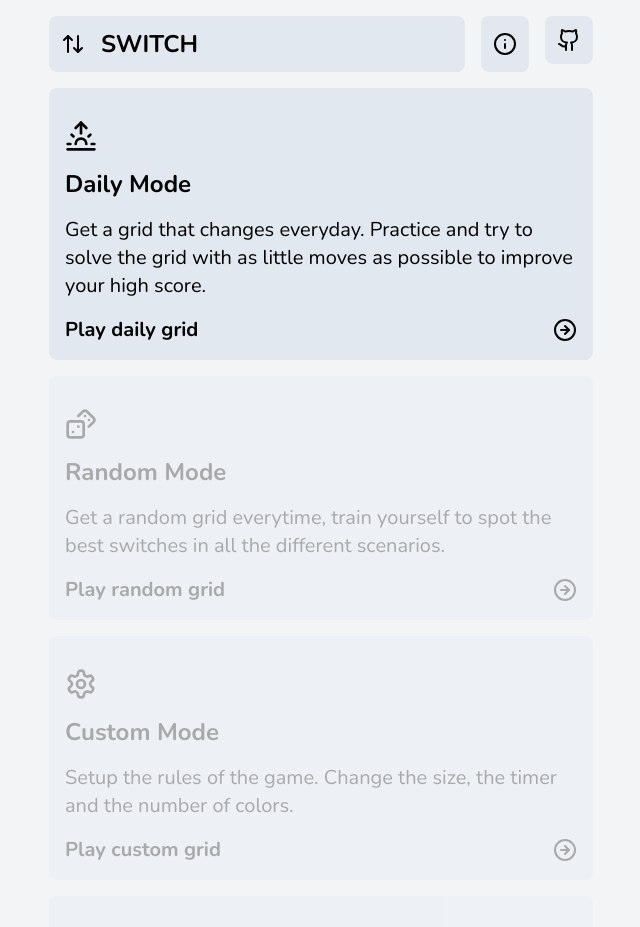
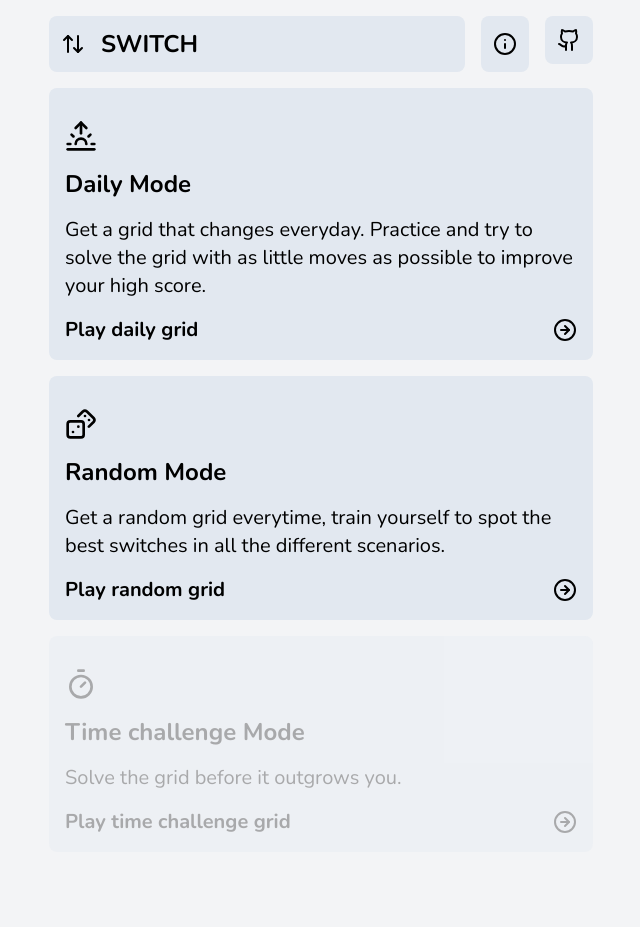
Before and after one commit to essenlive/switch, a Next.js app: page / in a window 1280 px wide. Shown: the top 927 px of the page, without its empty margins (319-959 px from the left). After the commit the page ends 884 px from the top, so only its background shows below. Built offline with nearby package versions, Linux system fonts and the light colour scheme.

Commit message:
Re added random mode and corrected reset bug

```diff
--- a/app/[mode]/page.tsx
+++ b/app/[mode]/page.tsx
@@ -2,20 +2,23 @@
 
 import { useMachine } from '@xstate/react';
 import switchMachine from "@/lib/switchMachine"
-import { useEffect, useMemo } from 'react'
+import { useEffect, useMemo, useState } from 'react'
 import { EndScreen } from "@/components/endScreen";
 import { Score } from "@/components/score";
 import { Grid } from "@/components/grid";
-import { useSearchParams, useRouter } from 'next/navigation'
+import { useSearchParams, useParams, useRouter } from 'next/navigation'
 import { matrixFromParams } from "@/lib/matrixHelpers"
 import { useToast } from "@/hooks/use-toast";
 import { useControls } from '@/hooks/use-controls';
 
+import { getRandomString } from "@/lib/utils";
 
 export default function Page() {
   const router = useRouter()
   const { toast } = useToast()
+  const { mode } = useParams<{ mode: string }>()
   const searchParams = useSearchParams()
+
 
 
   const { validParams, error, input } = useMemo(() => matrixFromParams({
@@ -38,6 +41,13 @@ export default function Page() {
   }, [validParams, toast, error, router]);
 
   const [snapshot, send] = useMachine(switchMachine, { input: input });
+
+  // Add random string to useEffect to avoid hydration errrors
+  const [randomString, setRandomString] = useState("");
+  useEffect(()=>{
+    setRandomString(getRandomString());
+    send({ type: "restart_game", params: { input } })
+  },[input, send])
 
   const gestureHandlers = useControls({
     "SwipeUp": () => {send({type : "input_move", params : {direction : "up"}})},
@@ -73,6 +83,7 @@ export default function Page() {
       }
       <Score
         className={""}
+        randomUrl={ mode === "r" ? `/r?s=${randomString}&cs=6x8` : null}
         restart={() => send({ type: 'restart_game', params: { input: null } })}
         score={snapshot.context.score}
       />
--- a/app/page.tsx
+++ b/app/page.tsx
@@ -1,10 +1,12 @@
 'use client'
 
 import Link from "next/link";
-import { Sunrise, CircleArrowRight, Timer, Dices, Settings } from "lucide-react";
+import { Sunrise, CircleArrowRight, Timer, Dices } from "lucide-react";
 import { motion } from "motion/react"
 import { useToast } from "@/hooks/use-toast";
 import { getDailyString } from "@/lib/utils";
+import { useState, useEffect } from "react";
+import { getRandomString } from "@/lib/utils";
 
 export default function Home() {
   const { toast } = useToast()
@@ -15,6 +17,13 @@ export default function Home() {
       duration: 5000
     })
   }
+
+    // Add random string to useEffect to avoid hydration errrors
+    const [randomString, setRandomString] = useState("");
+    useEffect(()=>{
+      setRandomString(getRandomString());
+    },[])
+
   return (
     <main className="flex-grow flex flex-col items-stretch justfy-stretch h-full w-full space-y-4">
       <Link
@@ -46,8 +55,16 @@ export default function Home() {
           </motion.div>
       </Link>
 
-      <Link onClick={notAvailable} className="flex-grow " href={""} >
-        <motion.div whileHover={{ scale: 1.05 }} className="flex-grow flex flex-col p-4 bg-slate-200  cursor-not-allowed opacity-30 rounded-lg ">
+      <Link
+        className="flex-grow "
+        href={{
+          pathname: '/r',
+          query: {
+            s: randomString,
+            cs: '6x8'
+          },
+        }} >
+        <motion.div whileHover={{ scale: 1.05 }} className="flex-grow flex flex-col p-4 bg-slate-200  rounded-lg ">
           <div className="py-4">
 
             <Dices size={32} />
@@ -66,27 +83,7 @@ export default function Home() {
           </div >
         </motion.div >
       </Link>
-      <Link onClick={notAvailable} href="" className="flex-grow ">
-        <motion.div whileHover={{ scale: 1.05 }} className="flex-grow flex flex-col p-4 bg-slate-200  cursor-not-allowed opacity-30 rounded-lg">
 
-        <div className="py-4">
-
-          <Settings size={32} />
-        </div>
-        <h2 className="text-2xl font-bold ">
-          Custom Mode
-        </h2>
-        <p className="flex-grow text-xl my-4">
-          Setup the rules of the game. Change the size, the timer and the number of colors.
-        </p>
-        <div  className="flex justify-between items-center">
-          <span className="font-bold text-xl">
-            Play  custom grid
-          </span>
-          <CircleArrowRight />
-          </div>
-        </motion.div>
-      </Link>
       <Link onClick={notAvailable} href="" className="flex-grow ">
         <motion.div whileHover={{ scale: 1.05 }} className="flex-grow flex flex-col p-4 bg-slate-200  cursor-not-allowed opacity-30 rounded-lg">
 
--- a/components/grid.tsx
+++ b/components/grid.tsx
@@ -27,9 +27,9 @@ export function Grid({
 
 
     return (
-        <motion.div className={cn("flex-grow flex items-center justify-center flex-col-reverse", className)} {...props}>
+        <motion.div className={cn("flex-grow flex items-center justify-center flex-col-reverse  gap-2", className)} {...props}>
                  {addPadding(canva, 0).map((row, y) => (
-                    <motion.div key={`y-${y}`} className={`y-${y} flex`}>
+                    <motion.div key={`y-${y}`} className={`y-${y} flex gap-2`}>
                         {row.map((cell, x) => (
 
 
@@ -37,7 +37,7 @@ export function Grid({
                                 whileHover={{ scale: 1.05 }}
                                 key={`x-${x} `}
                                 className={cn(
-                                    "cursor-pointer aspect-square w-5 h-5 m-1 rounded-sm flex justify-center items-center align-middle text-center",
+                                    "cursor-pointer aspect-square w-6 h-6 rounded-sm flex justify-center items-center align-middle text-center",
                                     BLOCK_COLORS[cell],
                                     cursor.y === y && cursor.x === x && BLOCK_COLORS[cursor.value]
                                 )}
--- a/components/score.tsx
+++ b/components/score.tsx
@@ -1,13 +1,16 @@
 import { cn } from "@/lib/utils"
-import { RotateCcw, Trophy, MoveHorizontal } from "lucide-react";
+import { RotateCcw, Trophy, MoveHorizontal, Dices } from "lucide-react";
 import { motion } from "motion/react";
+import Link from "next/link";
 
 export function Score({
     className,
     score,
     restart,
+    randomUrl,
     ...props
 }) {
+
 
 
     return (
@@ -18,6 +21,15 @@ export function Score({
                     {score.current}
                 </span>
             </div>
+            { randomUrl &&
+                <Link
+                className="flex"
+                href={randomUrl} >
+                    <motion.div className="flex justify-center items-center p-3 aspect-square cursor-pointer bg-slate-200 rounded-lg" onClick={restart}>
+                        <Dices />
+                    </motion.div>
+                </Link>
+            }
             <motion.div whileHover={{ scale: 1.1 }} className="flex justify-center items-center p-3 aspect-square cursor-pointer bg-slate-200 rounded-lg" onClick={restart}>
                 <RotateCcw />
             </motion.div>
--- a/lib/switchMachine.ts
+++ b/lib/switchMachine.ts
@@ -140,11 +140,11 @@ const switchMachine = setup({
             clonedContext.cursor = { x: 0, y: 0, value: 1 }
             if(params.input) {
                 clonedContext.url = params.input.url;
-                clonedContext.canva = params.input.canva;
-                clonedContext.initialCanva = params.input.canva;
+                clonedContext.canva = structuredClone(params.input.canva);
+                clonedContext.initialCanva = structuredClone(params.input.canva);
             }
             else{
-                clonedContext.canva = clonedContext.initialCanva;
+                clonedContext.canva = structuredClone(clonedContext.initialCanva);
             }
 
             return clonedContext;
```
